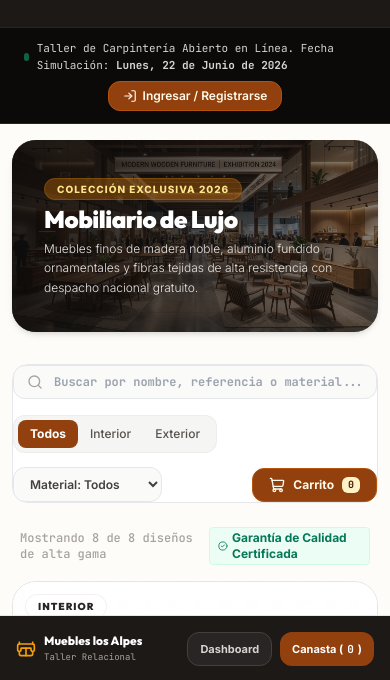
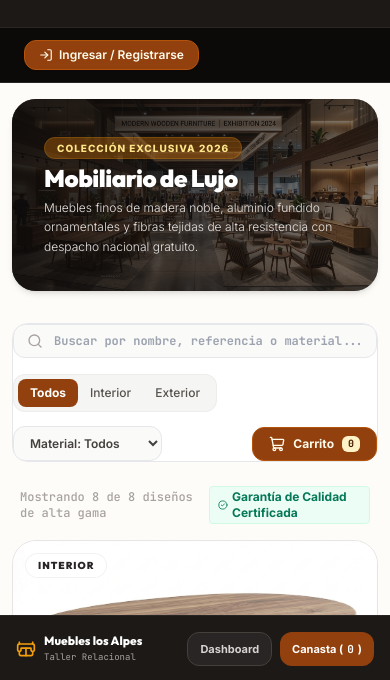
Before and after one commit to leodang2015/muebles-sena, a React app: page index.html in a window 390 px wide. Shown: the part 162-842 px from the top of the page. Built offline with nearby package versions, Linux system fonts and the light colour scheme.

Commit message:
Refactor HTML structure and update styles

```diff
--- a/index.html
+++ b/index.html
@@ -56,16 +56,9 @@
 
   <!-- USER ACTION HEADLINE BAR (Nivel de Sesion) -->
   <div class="bg-stone-950 text-stone-100 py-3 px-6 shadow-xs border-b border-stone-800">
-    <div class="max-w-7xl mx-auto flex flex-col sm:flex-row items-center justify-between gap-2">
-      <div class="flex items-center gap-2">
-        <div class="w-2 h-2 rounded-full bg-emerald-500 animate-pulse"></div>
-        <p class="text-[11px] text-stone-300 font-mono">
-          Taller de Carpintería Abierto en Línea. Fecha Simulación: <b>Lunes, 22 de Junio de 2026</b>
-        </p>
-      </div>
-
+    <div class="max-w-7xl mx-auto flex items-center justify-end">
       <!-- Logged Client Dynamic View Area -->
-      <div id="header-session-area" class="text-right">
+      <div id="header-session-area" class="text-right w-full sm:w-auto">
          <!-- Populates dynamically inside index.js -->
       </div>
     </div>
@@ -156,7 +149,7 @@
          <div class="text-stone-300 w-12 h-12 mx-auto mb-3">
            <i data-lucide="alert-circle" class="w-12 h-12"></i>
          </div>
-         <h4 class="font-display font-medium text-stone-850 text-base mb-1">Sin coincidencias encontradas</h4>
+         <h4 class="font-display font-medium text-stone-800 text-base mb-1">Sin coincidencias encontradas</h4>
          <p class="text-stone-400 font-serif italic text-xs leading-relaxed">No poseemos referencias que concuerden con los filtros proporcionados. Intente otra búsqueda.</p>
       </div>
 
@@ -211,7 +204,7 @@
           </table>
 
           <div class="pt-4 mt-4 border-t border-stone-100 flex justify-between items-center text-xs">
-            <button id="cart-keep-shopping-btn" class="bg-stone-100 hover:bg-stone-200 text-stone-750 font-bold px-4 py-2 rounded-xl transition cursor-pointer">
+            <button id="cart-keep-shopping-btn" class="bg-stone-100 hover:bg-stone-200 text-stone-700 font-bold px-4 py-2 rounded-xl transition cursor-pointer">
                ← Seguir Comprando Diseños
             </button>
             <span class="text-stone-400 italic font-light">Alpes: Despachos garantizados bajo norma SENA.</span>
@@ -289,7 +282,7 @@
   </main>
 
   <!-- REVOLVING MOBILE CART STICKY NAVIGATION BAR -->
-  <div class="sticky bottom-0 z-50 bg-stone-900 text-stone-100 border-t border-stone-850 p-4 block md:hidden shadow-lg">
+  <div class="sticky bottom-0 z-50 bg-stone-900 text-stone-100 border-t border-stone-800 p-4 block md:hidden shadow-lg">
     <div class="flex justify-between items-center text-xs">
       <div class="flex items-center gap-2">
         <i data-lucide="sofa" class="w-5 h-5 text-amber-500 animate-spin" style="animation-duration: 10s"></i>
```
